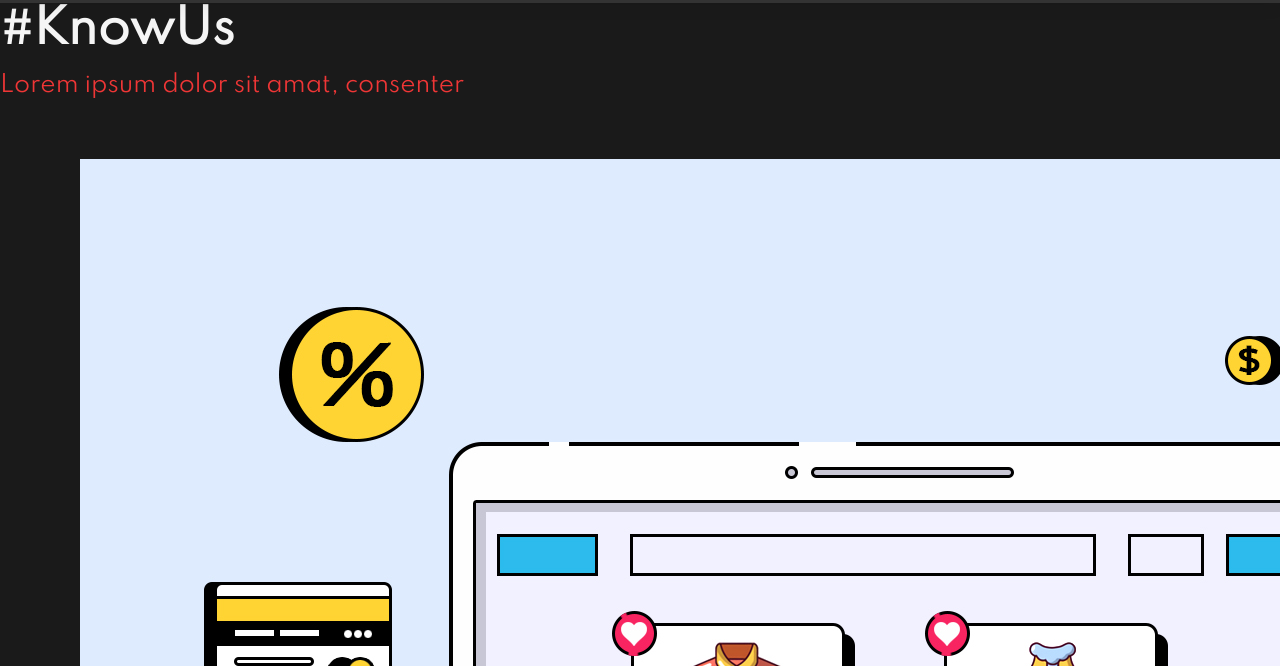
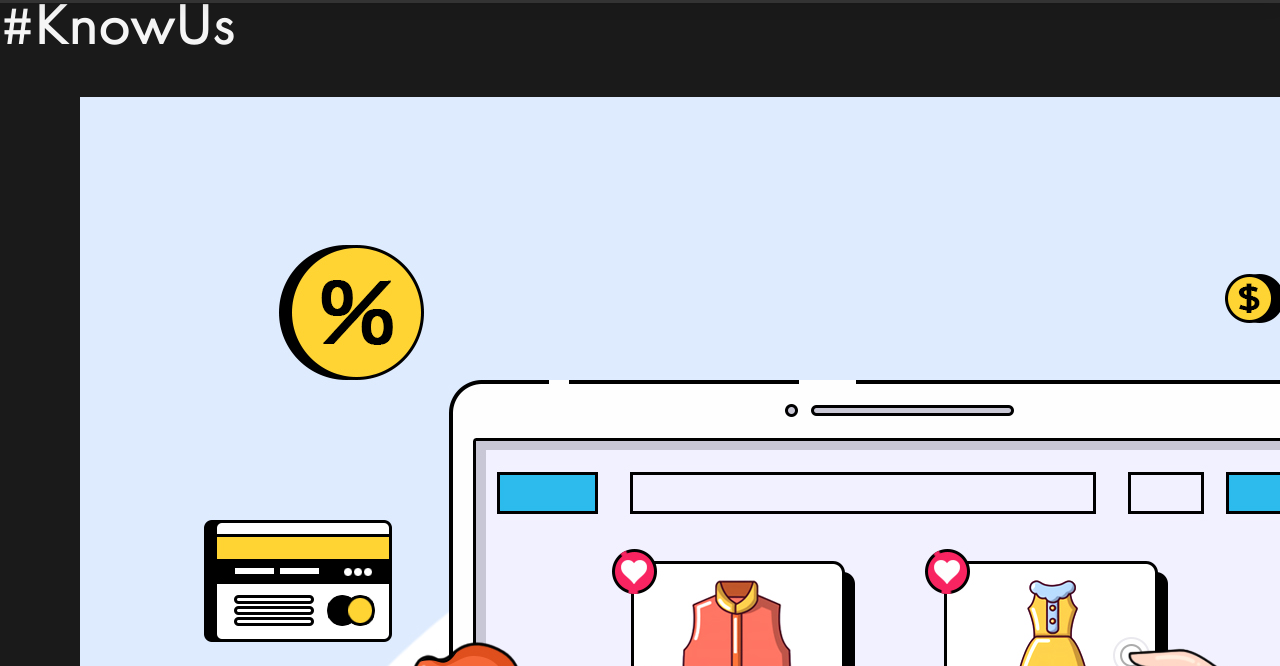
Before and after one commit to 12apoorv/E-commerce, a website: page about.html in a window 1280 px wide. Shown: the part 134-800 px from the top of the page. Drawn offline with Linux system fonts and the light colour scheme.

Commit message:
Update about.html

```diff
--- a/about.html
+++ b/about.html
@@ -27,9 +27,6 @@
 
     <section id="page-header" class="about-header">
         <h2>#KnowUs</h2>
-
-
-        <p>Lorem ipsum dolor sit amat, consenter</p>
 
     </section>
     <section id="about-head" class="section-p1">
```
